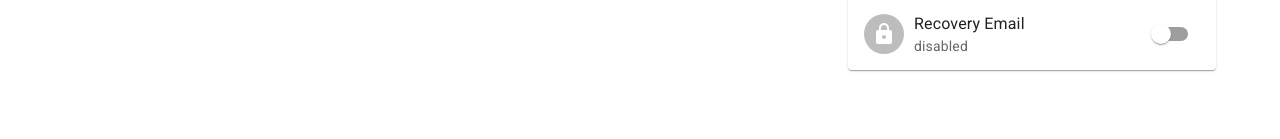
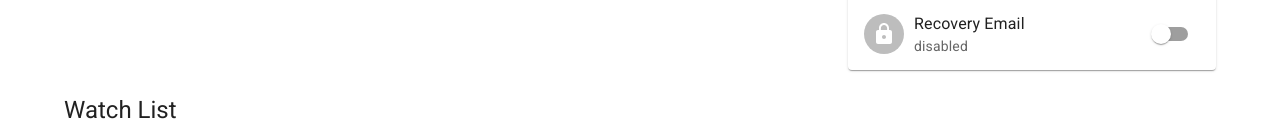
Before and after one commit to hernandez-jordan/crypto-dashboard, a React (Create React App) app: page / in a window 1280 px wide. Shown: the part 673-812 px from the top of the page. Built offline with nearby package versions, Linux system fonts and the light colour scheme; no server answers.

Commit message:
add watchlist to profile

```diff
--- a/src/view/Profile/ProfilePage.tsx
+++ b/src/view/Profile/ProfilePage.tsx
@@ -3,6 +3,7 @@ import AccountBalance from "./AccountBalance";
 import AccountSecurity from "./AccountSecurity";
 import Header from "./Header";
 import Wallets from "./Wallets";
+import WatchList from "./WatchList";
 
 export default function ProfilePage() {
   return (
@@ -24,6 +25,9 @@ export default function ProfilePage() {
         <Grid item lg={4} xs={12}>
           <AccountSecurity />
         </Grid>
+        <Grid item xs={12}>
+          <WatchList />
+        </Grid>
       </Grid>
     </Container>
   );
```
